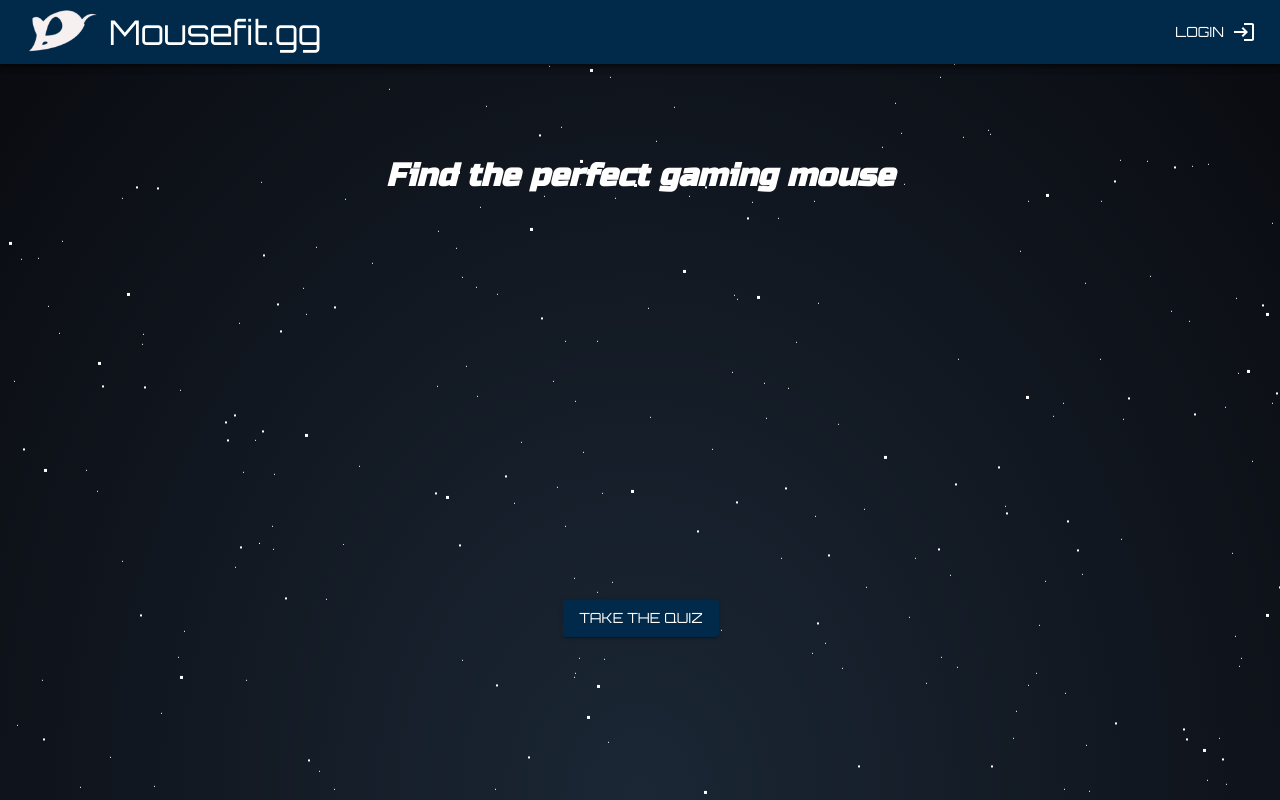
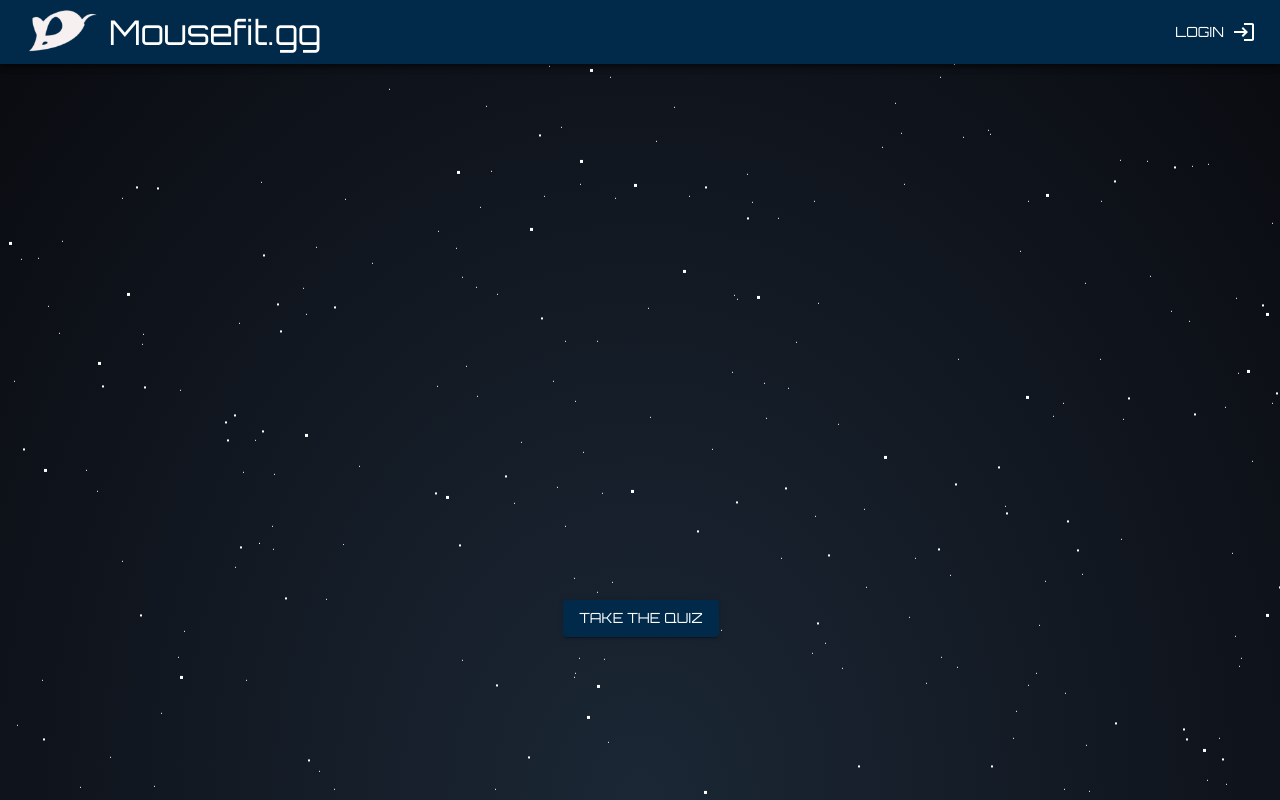
Before and after one commit to andy-ch3n/Mousefit.gg, a React (Create React App) app: page / in a window 1280 px wide. Built offline with nearby package versions, Linux system fonts and the light colour scheme; no server answers.

Commit message:
merged with main

```diff
--- a/src/App.js
+++ b/src/App.js
@@ -1,4 +1,3 @@
-// import ExamplePage from './components/ExamplePage.jsx'
 import React from "react"
 import { useSelector } from 'react-redux'
 import { getClicked } from './components/redux/state/quizButtonClickedSlice.js'
@@ -20,7 +19,8 @@
   const landingPage = () => {
     if(!quizClicked.quizbuttonclicked) {
       return (
-          <Mouse />
+          // <Mouse />
+          <></>
       )
     }
     return (<></>)
@@ -34,11 +34,6 @@
         <div id='stars2'></div>
         <div id='stars3'></div>
         <Header/>
-        {/* <Grid container alignItems="center">
-          <Grid item align='center' xs={12} sm={12} m={12}>
-            <QuizButton />
-          </Grid>
-        </Grid> */}
         <div
         style={{
           width: '100vw',
```
